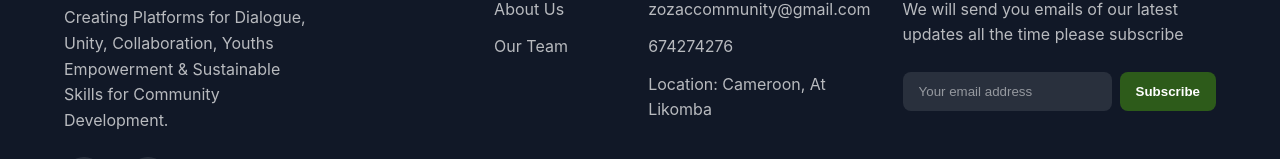
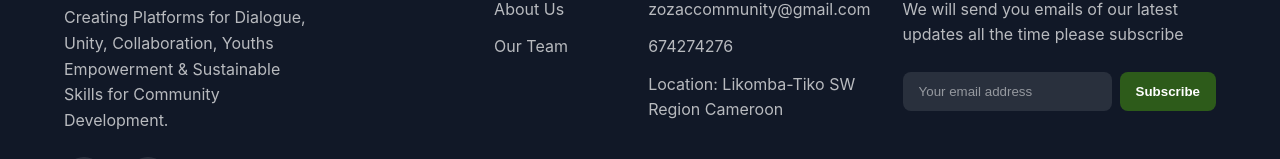
Before and after one commit to liblissz/zozacommunity, a React (Vite) app: page /vol in a window 1280 px wide. Shown: the part 929-1088 px from the top of the page. Built offline with nearby package versions, Linux system fonts and the light colour scheme.

Commit message:
mb jnjln

```diff
--- a/src/Componennts/Footer/Footer.jsx
+++ b/src/Componennts/Footer/Footer.jsx
@@ -55,7 +55,7 @@ useEffect(() => {
             <ul>
               <li><a href="zozaccommunity@gmail.com">zozaccommunity@gmail.com</a></li>
               <li><a href="tel: 674274276">674274276</a></li>
-              <li><a href="#">Location: Cameroon, At Likomba</a></li>
+              <li><a href="#">Location: Likomba-Tiko SW Region Cameroon</a></li>
              {loagout && <li><a > <button onClick={handlelogout} className="btn-primary">logout</button></a></li>}
             </ul>
           </div>
```
